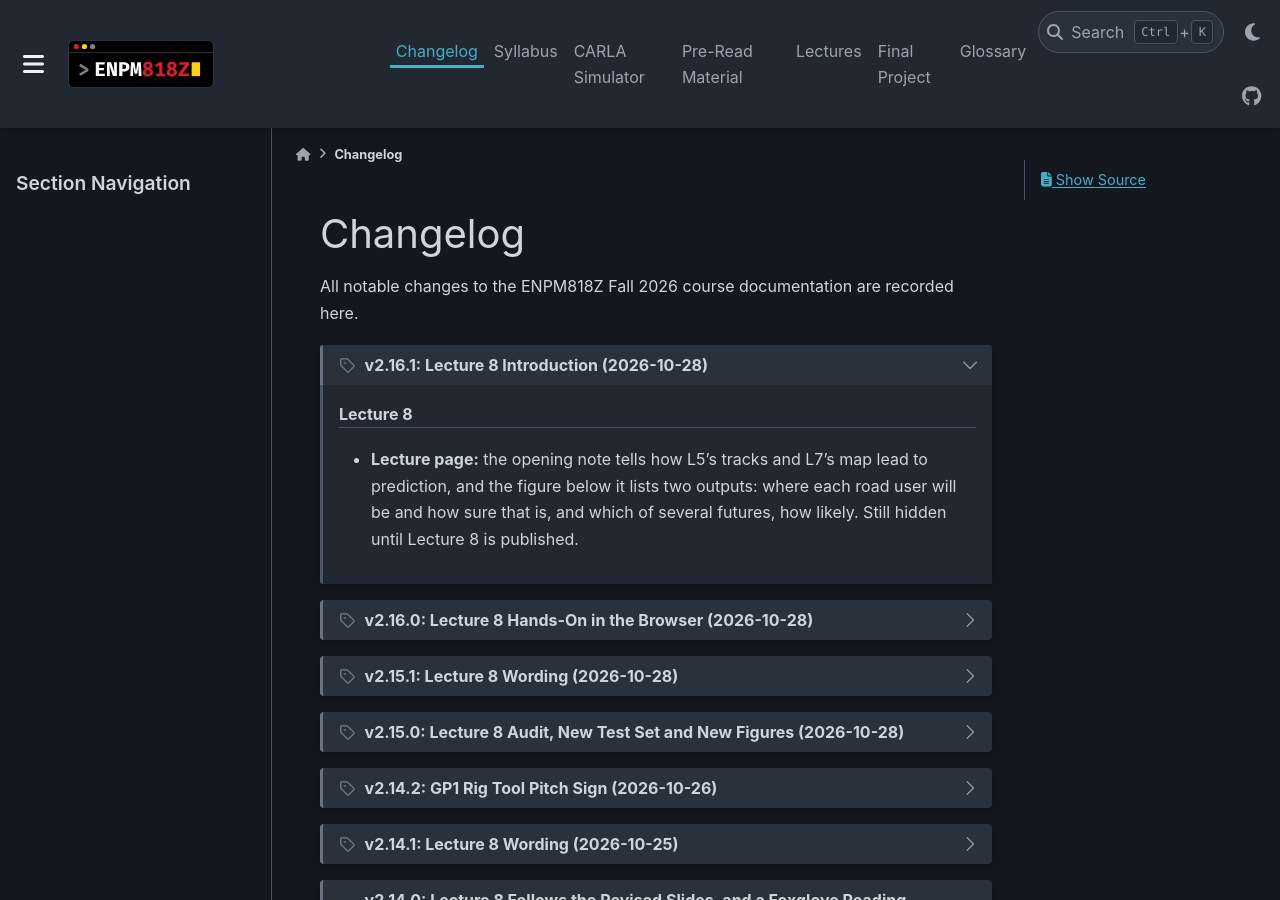
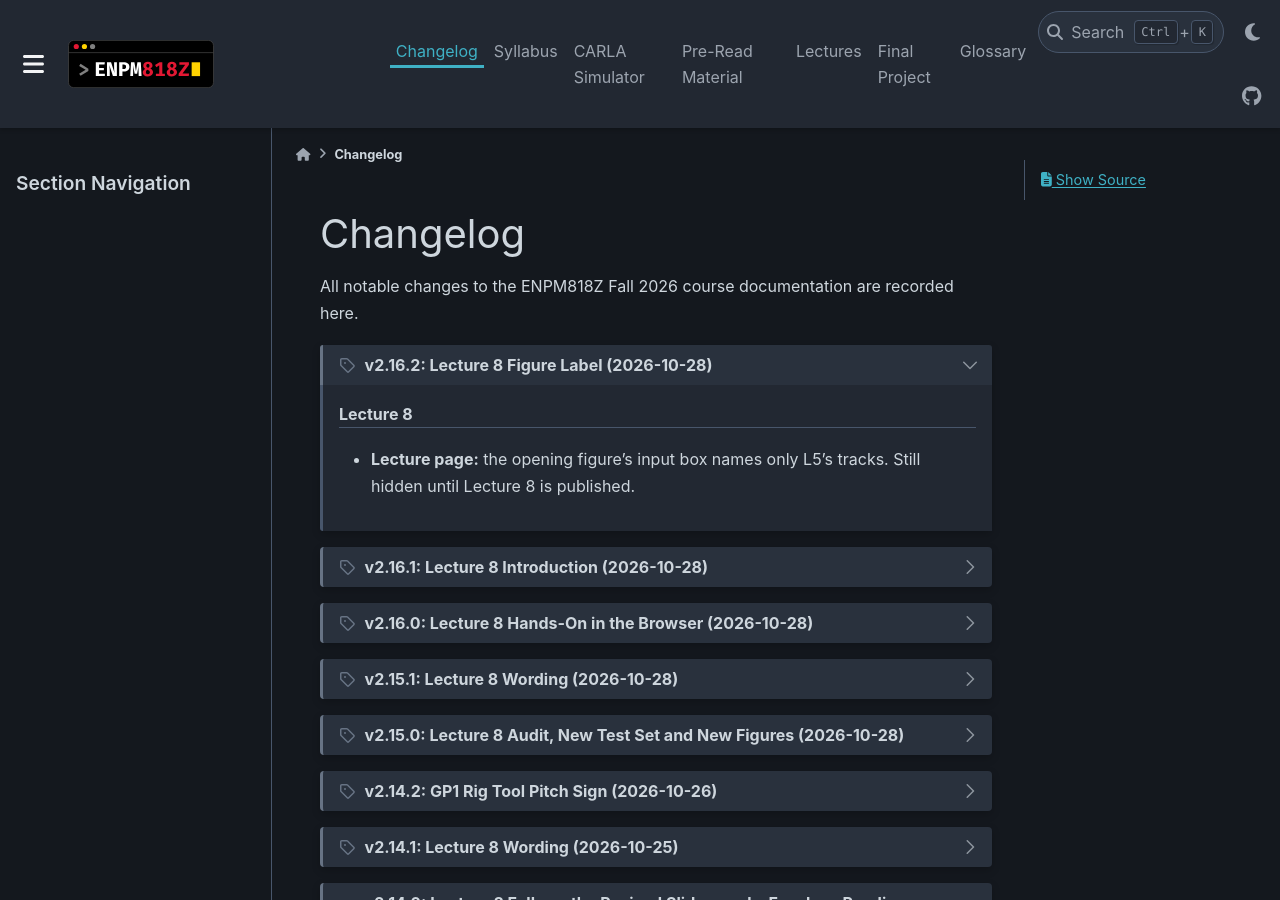
Before and after one commit to zeidk/enpm818z-fall-2026-docs, a Sphinx documentation site: the page built from docs/source/changelog/changelog.rst, in a window 1280 px wide and 900 px high. Built offline with Sphinx 7.4.7 and the PyData theme 0.15.4, drawn with Linux system fonts in a browser that asks for light colours; pages that are not in the unit, such as notebooks, are missing from menus.

Commit message:
L8 docs: the opening figure names only L5's tracks (v2.16.2)

```diff
--- a/docs/source/changelog/changelog.rst
+++ b/docs/source/changelog/changelog.rst
@@ -5,10 +5,19 @@
 All notable changes to the ENPM818Z Fall 2026 course documentation are recorded here.
 
 
+.. dropdown:: v2.16.2: Lecture 8 Figure Label (2026-10-28)
+   :icon: tag
+   :class-container: sd-border-success
+   :open:
+
+   .. rubric:: Lecture 8
+
+   - **Lecture page:** the opening figure's input box names only L5's tracks.
+     Still hidden until Lecture 8 is published.
+
 .. dropdown:: v2.16.1: Lecture 8 Introduction (2026-10-28)
    :icon: tag
    :class-container: sd-border-success
-   :open:
 
    .. rubric:: Lecture 8
 
--- a/docs/source/lectures/lecture8/l8_lecture.rst
+++ b/docs/source/lectures/lecture8/l8_lecture.rst
@@ -40,11 +40,11 @@
    clear of them, and control (L10) drives the plan.
 
 .. figure:: /_static/images/L8/pred_stack.png
-   :alt: A block diagram. Two gray input boxes on the left: tracks (L5, GP3), each road user's position and velocity; and the map (L7), lanes and junctions. Each has an arrow into a green box labeled prediction (today). A green arrow leads from prediction to a box labeled planning (L9), and an arrow from planning to a box labeled control (L10). Below prediction, a green box lists its output: for each road user, over the next few seconds, 1. where it will be, and how sure that is, 2. which of several futures, how likely.
+   :alt: A block diagram. Two gray input boxes on the left: tracks (L5), each road user's position and velocity; and the map (L7), lanes and junctions. Each has an arrow into a green box labeled prediction (today). A green arrow leads from prediction to a box labeled planning (L9), and an arrow from planning to a box labeled control (L10). Below prediction, a green box lists its output: for each road user, over the next few seconds, 1. where it will be, and how sure that is, 2. which of several futures, how likely.
    :width: 95%
    :align: center
 
-   Where prediction sits. Its two inputs are the tracks of L5 (and GP3) and
+   Where prediction sits. Its two inputs are the tracks of L5 and
    the map of L7. Its output goes to planning (L9), and planning's output to
    control (L10). For each road user, over the next few seconds, prediction
    gives **1** where it will be, and how sure that is, and **2** which of
```
Also changed, not shown: docs/source/_static/images/L8/pred_stack.png.
